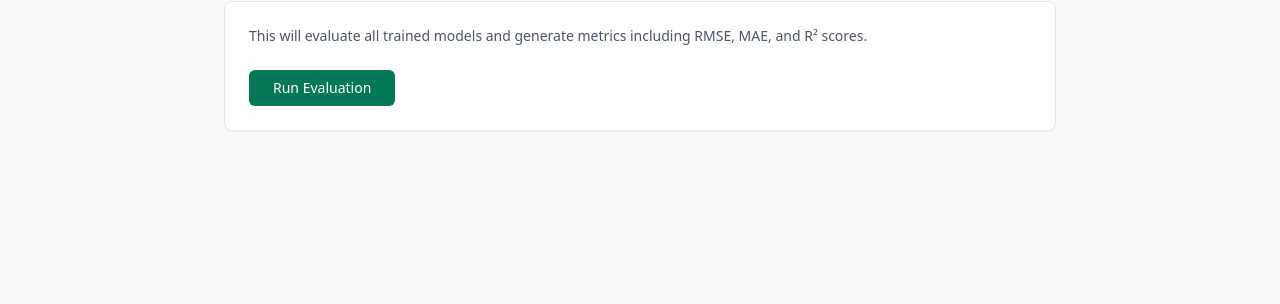
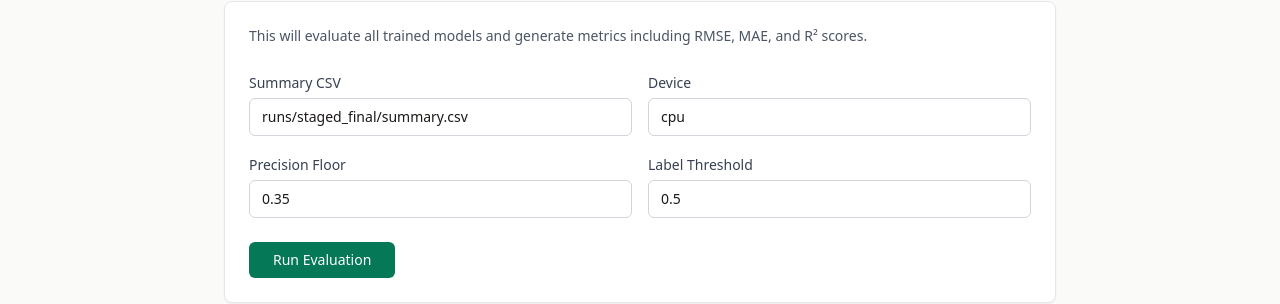
Before and after one commit to AgriNova-Orbital/ceres-ai-pipeline, a Next.js app in the folder frontend/: page /evaluation in a window 1280 px wide. Shown: the part 138-442 px from the top of the page. Built offline with nearby package versions, Linux system fonts and the light colour scheme; no server answers.

Commit message:
feat(frontend): configure evaluation jobs

```diff
--- a/frontend/app/evaluation/page.tsx
+++ b/frontend/app/evaluation/page.tsx
@@ -9,11 +9,21 @@ import JobDetailCard from "@/components/JobDetailCard";
 import { useApiSubmit } from "@/lib/useApiSubmit";
 
 export default function EvaluationPage() {
+  const [summaryCsv, setSummaryCsv] = useState("runs/staged_final/summary.csv");
+  const [precisionFloor, setPrecisionFloor] = useState("0.35");
+  const [labelThreshold, setLabelThreshold] = useState("0.5");
+  const [device, setDevice] = useState("cpu");
   const { loading, result, error, jobId, submit, clearResult, clearError } =
     useApiSubmit();
 
   function handleRun() {
-    submit("/api/run/eval", { action: "run_eval" });
+    submit("/api/run/eval", {
+      action: "run_eval",
+      summary_csv: summaryCsv,
+      precision_floor: Number(precisionFloor),
+      label_threshold: Number(labelThreshold),
+      device,
+    });
   }
 
   return (
@@ -35,6 +45,13 @@ export default function EvaluationPage() {
           This will evaluate all trained models and generate metrics including RMSE, MAE, and R² scores.
         </p>
 
+        <div className="grid grid-cols-1 gap-4 sm:grid-cols-2">
+          <Field label="Summary CSV" value={summaryCsv} onChange={setSummaryCsv} />
+          <Field label="Device" value={device} onChange={setDevice} />
+          <Field label="Precision Floor" value={precisionFloor} onChange={setPrecisionFloor} />
+          <Field label="Label Threshold" value={labelThreshold} onChange={setLabelThreshold} />
+        </div>
+
         <SubmitButton
           loading={loading}
           onClick={handleRun}
@@ -47,3 +64,24 @@ export default function EvaluationPage() {
     </PageLayout>
   );
 }
+
+function Field({
+  label,
+  value,
+  onChange,
+}: {
+  label: string;
+  value: string;
+  onChange: (value: string) => void;
+}) {
+  return (
+    <label className="block">
+      <span className="text-sm font-medium text-gray-700">{label}</span>
+      <input
+        value={value}
+        onChange={(e) => onChange(e.target.value)}
+        className="mt-1 block w-full px-3 py-2 border border-gray-300 rounded-md text-sm focus:ring-primary focus:border-primary"
+      />
+    </label>
+  );
+}
```
Also changed, not shown: 1 other file (tests, documents, lock files or other folders).
